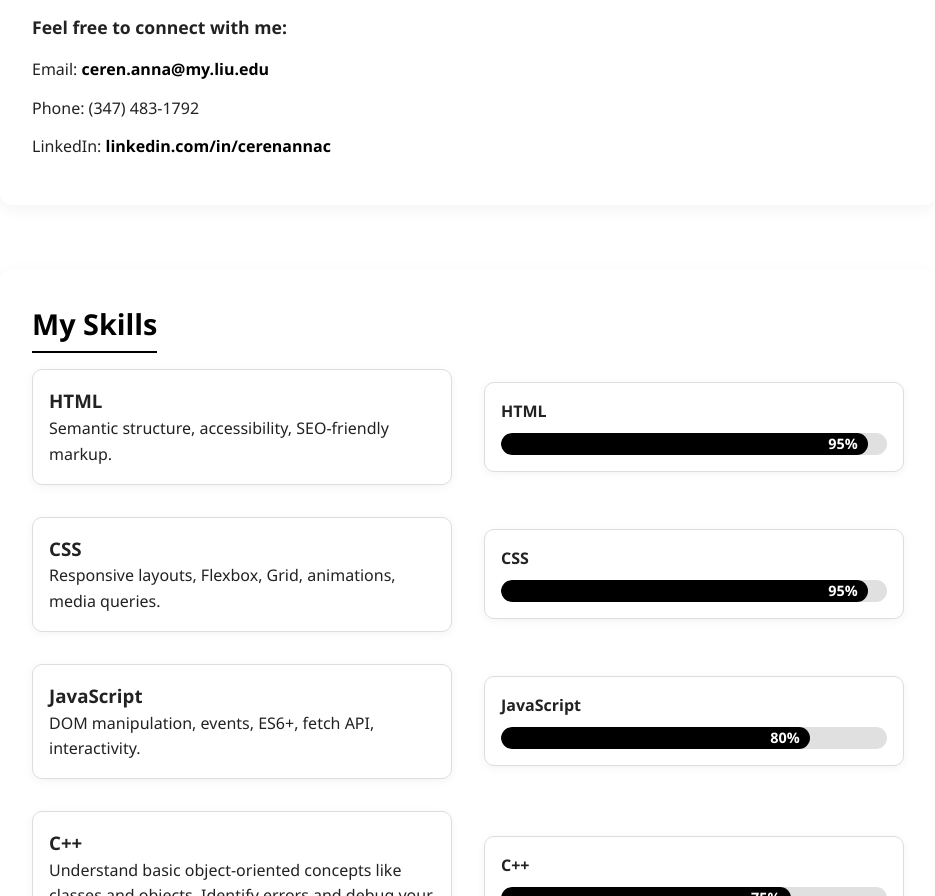
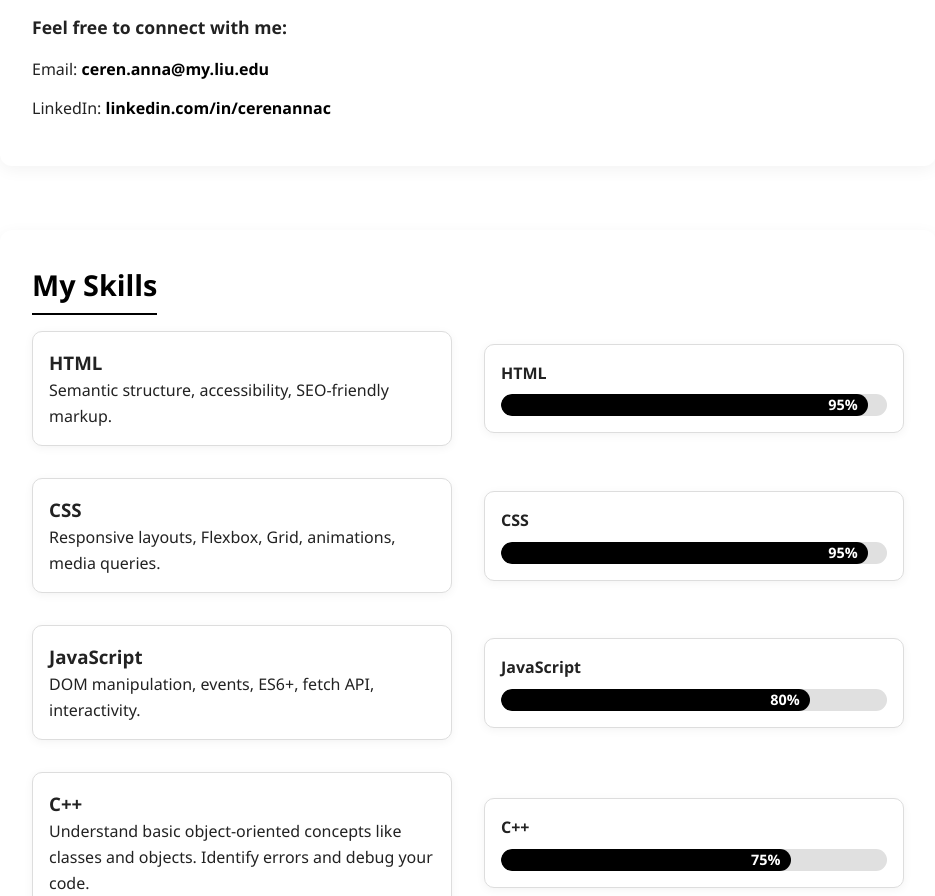
Before and after one commit to cerenannac/cerenresume, a plain HTML site: page index.html in a window 1280 px wide. Shown: the part 810-1706 px from the top of the page, without its empty margins (172-1107 px from the left). Drawn offline with Linux system fonts and the light colour scheme; no server answers.

Commit message:
Update index.html

```diff
--- a/index.html
+++ b/index.html
@@ -28,7 +28,6 @@
       <p><strong>Feel free to connect with me:</strong></p>
       <ul>
         <li>Email: <a href="mailto:ceren.anna@my.liu.edu">ceren.anna@my.liu.edu</a></li>
-        <li>Phone: (347) 483-1792</li>
         <li>LinkedIn: <a href="https://www.linkedin.com/in/cerenannac" target="_blank">linkedin.com/in/cerenannac</a></li>
       </ul>
     </section>
```
